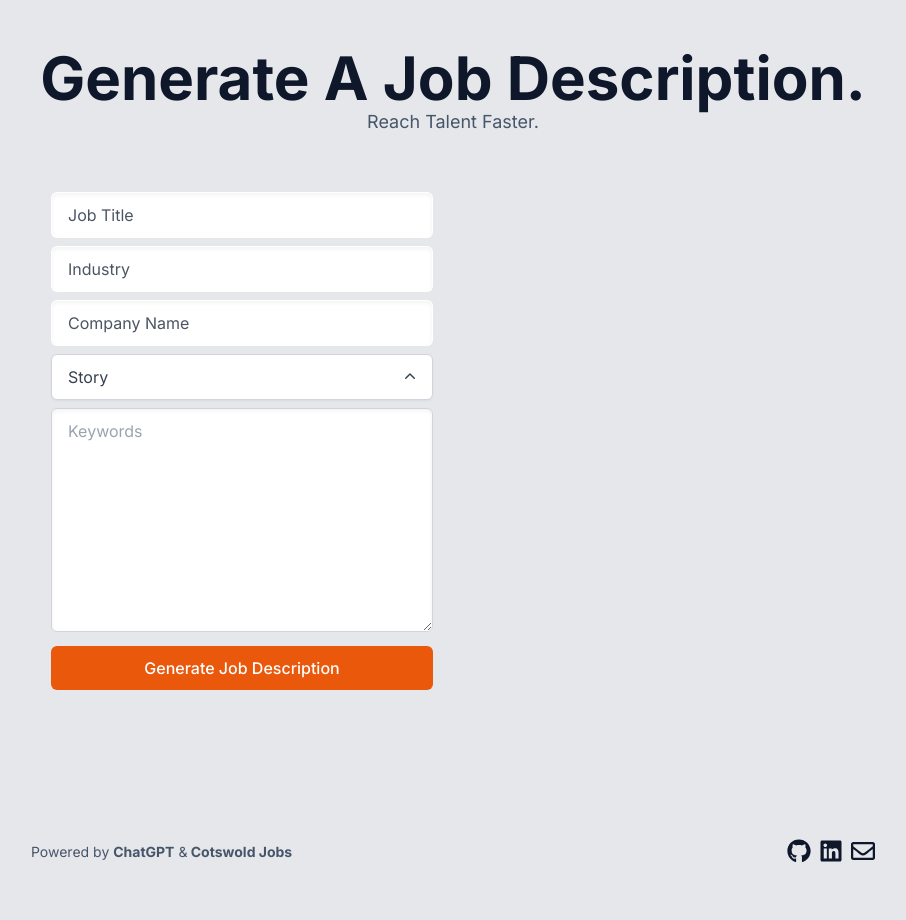
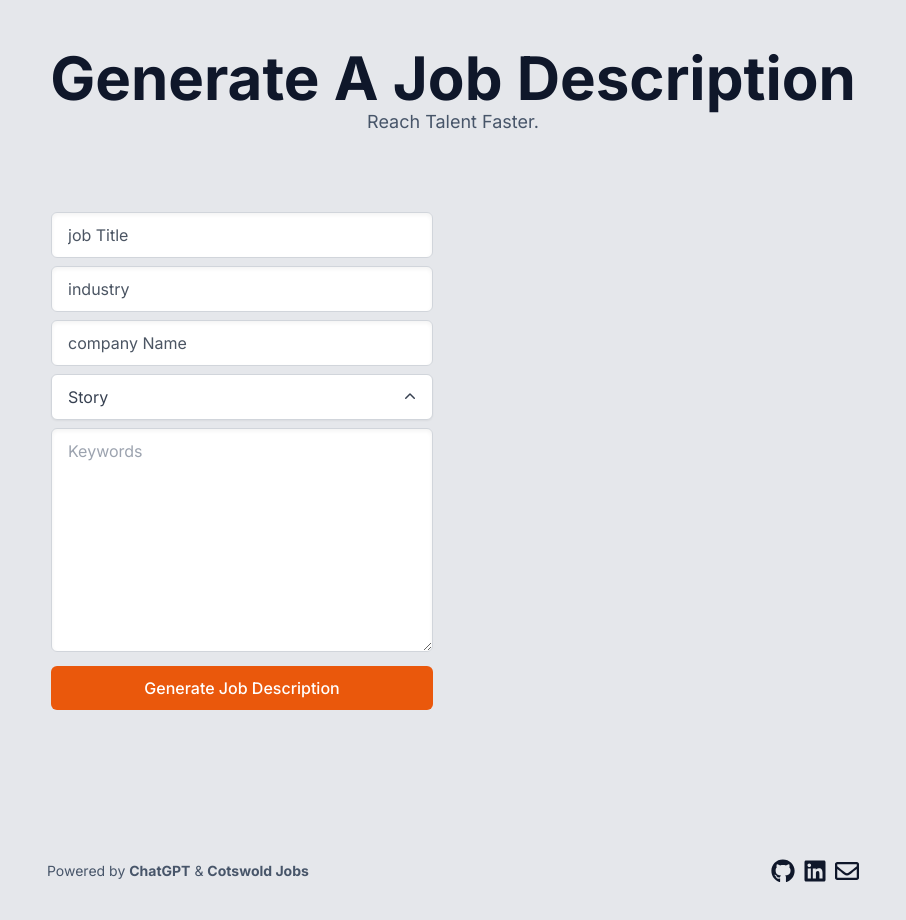
Before and after one commit to JoshHargreaves/Job-Description-Generator, a Next.js app: page / in a window 1280 px wide. Shown: the top 920 px of the page, without its empty margins (187-1093 px from the left). Built offline with nearby package versions, Linux system fonts and the light colour scheme.

Commit message:
Refactor page.tsx and improve prompt

```diff
--- a/app/page.tsx
+++ b/app/page.tsx
@@ -1,153 +1,156 @@
 "use client"; // This is a client component
-import DropDown, { ToneType } from '@/components/DropDown';
-import Link from 'next/link';
-import { useState } from 'react';
-import toast, { Toaster } from 'react-hot-toast';
-import { FaDiscord, FaGithub, FaLink, FaLinkedin, FaMailchimp, FaRegEnvelope, FaTwitter } from "react-icons/fa";
+
+import DropDown, { ToneType } from "@/components/DropDown";
+import Link from "next/link";
+import { useState, useCallback } from "react";
+import toast, { Toaster } from "react-hot-toast";
+import { FaGithub, FaLinkedin, FaRegEnvelope } from "react-icons/fa";
 
 export default function Home() {
   const [generatedDescription, setGeneratedDescription] = useState<string>("");
   const [tone, setTone] = useState<ToneType>("Story");
-  const [post, setPost] = useState<string>("");
+  const [formData, setFormData] = useState({
+    jobTitle: "",
+    industry: "",
+    companyName: "",
+    keywords: "",
+  });
 
-  const [jobTitle, setJobTitle] = useState('');
-  const [industry, setIndustry] = useState('');
-  const [companyName, setCompanyName] = useState('');
-  const [salary, setSalary] = useState('');
-  const [keywords, setKeywords] = useState('');
-
-  // add more vibes as needed
-  const handlePrompt = () => {
-    let prompt = `I want you to act as a recruiter. I will provide some information about a job opening, and it will be your job to create an enganging job description. This will include a catchy opening paragraph, a responsibilities section, about us section and a skills required section.
-
-    The name of the hiring company is ${companyName}, the job title is ${jobTitle} and the company industry is ${industry}. These keywords will help create the description ${keywords}.`;
-    switch (tone) {
-      case "Story":
-        prompt + `It should be a story`;
-        break;
-      case "Formal":
-        prompt + `It should be Formal`;
-        break;
-      case "Fun":
-        prompt + `It should be Fun`;
-        break;
-      default:
-        break;
-    }
-    return prompt;
+  const handleChange = (e: React.ChangeEvent<HTMLInputElement | HTMLTextAreaElement>) => {
+    setFormData((prev) => ({ ...prev, [e.target.name]: e.target.value }));
   };
 
-  // function to send post to OpenAI and get response
-  const generateDescription = async (e: any) => {
-    if (!jobTitle) {
-      return null;
+  const handlePrompt = useCallback(() => {
+    const { jobTitle, industry, companyName, keywords } = formData;
+
+    return `
+    I want you to act as a professional recruiter. Your task is to craft an engaging and compelling job description based on the provided job details.
+
+    The final job description should be well-structured with clear section headings and formatted text, ensuring it is easy to copy and paste.
+
+    **${jobTitle} – ${companyName}**
+
+    **About the Role:**
+    Provide a captivating introduction that grabs attention, highlighting why this role is exciting and what makes the company unique.
+
+    **Responsibilities:**
+    - List the key job responsibilities in bullet points.
+    - Ensure they are clear, concise, and action-driven.
+
+    **About Us:**
+    Provide a compelling description of the company, its mission, values, and why it's a great place to work.
+
+    **Skills & Qualifications:**
+    - List essential skills and qualifications.
+    - Include both technical and soft skills where relevant.
+
+    **Job Details:**
+    - **Company Name:** ${companyName}
+    - **Job Title:** ${jobTitle}
+    - **Industry:** ${industry}
+    - **Keywords:** ${keywords}
+
+    ${
+      tone === "Story"
+        ? "This job description should be written in a narrative style that feels immersive and engaging."
+        : tone === "Formal"
+        ? "This job description should be written in a professional and business-oriented tone."
+        : tone === "Fun"
+        ? "This job description should be written in a lighthearted, exciting, and conversational style."
+        : ""
     }
-    if (!industry) {
-      return null;
-    }
-    if (!companyName) {
-      return null;
-    }
-    if (!keywords) {
-      return null;
-    }
+    `;
+  }, [formData, tone]);
 
+  const generateDescription = async (e: React.FormEvent<HTMLButtonElement>) => {
     e.preventDefault();
-    setGeneratedDescription("");
-    const prompt = handlePrompt();
-    const response = await fetch("/api/generatedescription", {
-      method: "POST",
-      headers: {
-        "Content-Type": "application/json",
-      },
-      body: JSON.stringify({
-        prompt,
-      }),
 
-    });
-
-
-    if (!response.ok) {
-      throw new Error(response.statusText);
-    }
-
-    // This data is a ReadableStream
-    const data = response.body;
-    if (!data) {
+    // Check for empty fields
+    if (Object.values(formData).some((value) => !value.trim())) {
+      toast.error("Please fill in all required fields.");
       return;
     }
 
-    const reader = data.getReader();
+    setGeneratedDescription("");
+    const prompt = handlePrompt();
+
+    try {
+      const response = await fetch("/api/generatedescription", {
+        method: "POST",
+        headers: { "Content-Type": "application/json" },
+        body: JSON.stringify({ prompt }),
+      });
+
+      if (!response.ok) throw new Error("Failed to generate description");
+
+      const reader = response.body?.getReader();
+      if (!reader) return;
+
       const decoder = new TextDecoder();
-    let done = false;
+      let description = "";
 
-    while (!done) {
-      const { value, done: doneReading } = await reader.read();
-      done = doneReading;
-      const chunkValue = decoder.decode(value);
-      const formattedChunk = chunkValue.replace(/\n/g, "<br>");
-      setGeneratedDescription((prev) => prev + formattedChunk);
+      while (true) {
+        const { value, done } = await reader.read();
+        if (done) break;
+        description += decoder.decode(value).replace(/\n/g, "<br>");
+        setGeneratedDescription(description);
+      }
+    } catch (error) {
+      toast.error("An error occurred while generating the job description.");
     }
   };
 
+  return (
+    <main className="flex flex-1 w-full flex-col items-center justify-center text-center px-4 mt-6">
+      <section className="py-10 lg:py-6">
+        <div className="max-w-5xl mx-auto text-center">
+          <h1 className="sm:text-6xl text-4xl font-bold text-slate-900">Generate A Job Description</h1>
+          <p className="sm:text-lg text-lg text-slate-600">Reach Talent Faster.</p>
+        </div>
 
-
-  return (
-    <main className="flex flex-1 w-full flex-col items-center justify-center text-center px-4 mt-6 sm:mt-6">
-      <section className="py-10 lg:py-6 ">
-        <div className="px-4">
-          <div className='max-w-5xl mx-auto'>
-            <h1 className="sm:text-6xl text-4xl font-bold text-slate-900">
-              Generate A Job Description.
-            </h1>
-            <p className="sm:text-lg text-lg text-slate-600">
-              Reach Talent Faster.
-            </p>
         <div className="flex flex-col md:flex-row w-full md:p-12">
-              <div className='flex md:flex-col sm:flex-row s:w-full md:w-2/4'>
-                <div className="inline-block relative">
-                  <form>
-                    <div className="md:px-5 pb-5">
-                      <input placeholder="Job Title" required name="jobTitle" onChange={e => { setJobTitle(e.currentTarget.value); }} className=" text-black placeholder-gray-600 w-full px-4 py-2.5 mt-2 text-base   transition duration-500 ease-in-out transform border-transparent rounded-lg bg-white-100  border border-gray-300 rounded-md shadow-inner"></input>
-                      <input placeholder="Industry" required onChange={e => { setIndustry(e.currentTarget.value); }} className=" text-black placeholder-gray-600 w-full px-4 py-2.5 mt-2 text-base   transition duration-500 ease-in-out transform border-transparent rounded-lg bg-white-100  border border-gray-300 rounded-md shadow-inner"></input>
-                      <input placeholder="Company Name" required onChange={e => { setCompanyName(e.currentTarget.value); }} className=" text-black placeholder-gray-600 w-full px-4 py-2.5 mt-2 text-base   transition duration-500 ease-in-out transform border-transparent rounded-lg bg-white-100  border border-gray-300 rounded-md shadow-inner"></input>
-                      <input placeholder="Salary" hidden type='number' className=" text-black placeholder-gray-600 w-full px-4 py-2.5 mt-2 text-base   transition duration-500 ease-in-out transform border-transparent rounded-lg bg-white-100  border border-gray-300 rounded-md shadow-inner"></input>
-                      <div className="block">
+          {/* Input Form */}
+          <div className="flex md:flex-col sm:flex-row w-full md:w-2/4">
+            <form className="w-full p-5">
+              {["jobTitle", "industry", "companyName"].map((field) => (
+                <input
+                  key={field}
+                  name={field}
+                  placeholder={field.replace(/([A-Z])/g, " $1").trim()}
+                  required
+                  onChange={handleChange}
+                  className="text-black placeholder-gray-600 w-full px-4 py-2.5 mt-2 border border-gray-300 rounded-md shadow-inner"
+                />
+              ))}
               <DropDown tone={tone} setTone={setTone} />
-                      </div>
-                      <textarea max-Length="2000" required onChange={e => { setKeywords(e.currentTarget.value); }} placeholder="Keywords" className="text-black w-full h-56 px-4 py-2.5 mt-2 text-s bg-white border border-gray-300 rounded-md shadow-inner md:h-240" spellCheck="false"></textarea>
+              <textarea
+                name="keywords"
+                maxLength={2000}
+                required
+                onChange={handleChange}
+                placeholder="Keywords"
+                className="text-black w-full h-56 px-4 py-2.5 mt-2 border border-gray-300 rounded-md shadow-inner"
+                spellCheck="false"
+              />
               <button
-                        className="bg-orange-600 rounded-md text-white font-medium px-4 py-2.5 sm:mt-2 mt-2 hover:bg-black/80 w-full"
-                        onClick={(e) => generateDescription(e)}>
+                className="bg-orange-600 rounded-md text-white font-medium px-4 py-2.5 mt-2 hover:bg-black/80 w-full"
+                onClick={generateDescription}
+              >
                 Generate Job Description
               </button>
-                    </div>
             </form>
           </div>
-              </div>
-              <div className='flex md:flex-col sm:flex-row s:w-full md:w-2/4'>
-                <div className="inline-block relative text-slate-900 w-full">
-                  <Toaster
-                    position="top-right"
-                    reverseOrder={false}
-                    toastOptions={{ duration: 2000 }}
-                  />
+
+          {/* Output Display */}
+          <div className="flex md:flex-col sm:flex-row w-full md:w-2/4">
             {generatedDescription && (
-
               <div className="max-w-5xl my-4 mx-auto">
                 <div
                   className="bg-white rounded-xl shadow-md p-4 hover:bg-gray-100 transition cursor-copy border"
                   onClick={() => {
-                          navigator.clipboard.write([
-                            new ClipboardItem({
-                              "text/html": new Blob([generatedDescription], { type: "text/html" }),
-                            }),
-                          ]);
-                          toast("Post copied to clipboard", {
-                            icon: "📋",
-                          });
+                    navigator.clipboard.writeText(generatedDescription);
+                    toast.success("Post copied to clipboard!");
                   }}
-                        key={generatedDescription}
                 >
                   <p className="text-slate-900" dangerouslySetInnerHTML={{ __html: generatedDescription }} />
                 </div>
@@ -155,43 +158,34 @@ export default function Home() {
             )}
           </div>
         </div>
-            </div>
-          </div>
-        </div>
+
+        {/* Footer */}
         <hr className="h-px my-8 bg-gray-200 border-0 dark:bg-slate-400" />
-        <footer className="z-20 w-full bg-inherit  flex items-center md:justify-between" >
-          <div className="w-full mx-auto max-w-screen-xl px-16 p-4 md:flex md:items-center md:justify-between">
-            <div className=''>
-              <span className="text-sm sm:text-center text-slate-600">
-                Powered by <a href="https://openai.com/blog/chatgpt" className='hover:text-orange-600 font-bold'
-                > ChatGPT</a> &
-                <a href="https://cotswoldjobs.co.uk" className='hover:text-orange-600 font-bold'
-                > Cotswold Jobs</a>
+        <footer className="w-full flex items-center justify-between px-16 p-4">
+          <span className="text-sm text-slate-600">
+            Powered by <a href="https://openai.com/blog/chatgpt" className="hover:text-orange-600 font-bold">ChatGPT</a> &{" "}
+            <a href="https://cotswoldjobs.co.uk" className="hover:text-orange-600 font-bold">Cotswold Jobs</a>
           </span>
-            </div>
-            <div className=''>
-              <ul className="flex items-center justify-center text-slate-900">
+          <ul className="flex items-center text-slate-900">
             <li className="mr-2">
               <Link href="https://github.com/JoshHargreaves/Job-Description-Generator" className="hover:text-orange-600">
-                    <FaGithub className="" style={{ fontSize: '24px' }} />
+                <FaGithub size={24} />
               </Link>
             </li>
             <li className="mr-2">
               <Link href="https://www.linkedin.com/in/joshua-hargreaves-5b544b63/" className="hover:text-orange-600">
-                    <FaLinkedin className="" style={{ fontSize: '24px' }} />
+                <FaLinkedin size={24} />
               </Link>
             </li>
             <li>
-                  <Link href="mailto:me@joshhargreaves.co.uk" className="">
-                    <FaRegEnvelope className="" style={{ fontSize: '24px' }} />
+              <Link href="mailto:me@joshhargreaves.co.uk">
+                <FaRegEnvelope size={24} />
               </Link>
             </li>
           </ul>
-            </div>
-          </div>
         </footer>
       </section>
-
-    </main >
-  )
+      <Toaster position="top-right" reverseOrder={false} />
+    </main>
+  );
 }
--- a/package.json
+++ b/package.json
@@ -11,7 +11,7 @@
   "dependencies": {
     "@headlessui/react": "^1.7.15",
     "@heroicons/react": "^2.1.5",
-    "@types/node": "22.13.1",
+    "@types/node": "22.2.0",
     "@types/react": "18.3.4",
     "@types/react-dom": "18.3.0",
     "autoprefixer": "10.4.19",
```
Also changed, not shown: 1 other file (tests, documents, lock files or other folders). Lines whose indentation alone changed are shown as unchanged.
